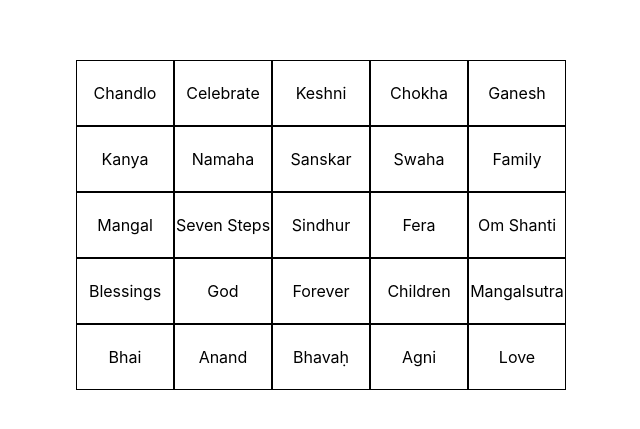
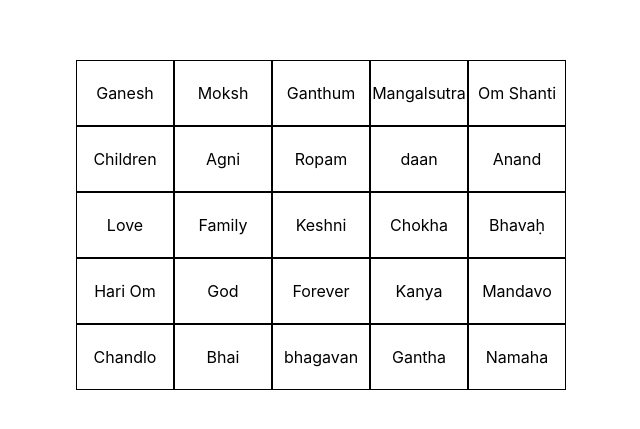
Before and after one commit to Vshah21/bingoapp.github.io, a React (Create React App) app: page / in a window 1280 px wide. Shown: the part 191-620 px from the top of the page, without its empty margins (319-959 px from the left). Built offline with nearby package versions, Linux system fonts and the light colour scheme.

Commit message:
Update BingoApp.js

```diff
--- a/src/BingoApp.js
+++ b/src/BingoApp.js
@@ -16,8 +16,9 @@ const BingoApp2 = () => {
   };
 
   const bingoWords = [
-    'Keshni', 'Anand', 'Sindhur', 'Forever', 'Bhai', 'Bhen', 'Om Shanti', 'Mangalsutra', 'Children', 'Swaha','Mangal','God','Ganesh',
-    'Chokha', 'Agni', 'Fera', 'Chandlo', 'Kanya', 'Love', 'Seven Steps', 'Blessings', 'Family','Sanskar','Celebrate','Bhavaḥ','Namaha','Bhakti',
+    'Keshni', 'Anand', 'Sindhur', 'Forever', 'Bhai', 'Bhen', 'Om Shanti', 'Mangalsutra', 'Children', 'Swaha','Mangal','God','Ganesh','daan','Moksh','Hari Om',
+    'Chokha', 'Agni', 'Fera', 'Chandlo', 'Kanya', 'Love', 'Blessings', 'Family','Celebrate','Bhavaḥ','Namaha','Bhakti', 'Payami','Ropam','Mandavo','bhagavan',
+    'Gantha','Ganthum',
     // Add more words here...
   ];
 
```
